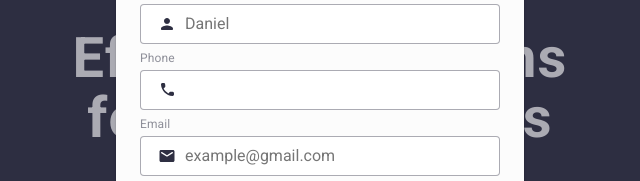
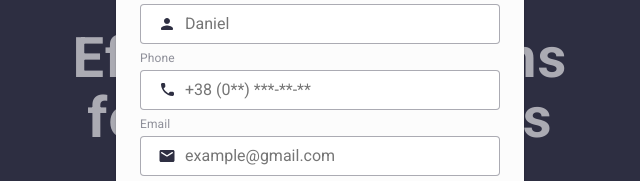
Before and after one commit to Levandowskyi/goit-markup-hw-07, a plain HTML site: page index.html in a window 1280 px wide. Both pictures are taken after a click on the button "Order Service". Shown: the part 232-413 px from the top of the page, 320-960 px from the left. Drawn offline with nearby package versions, Linux system fonts and the light colour scheme.

Commit message:
Update index.html

```diff
--- a/index.html
+++ b/index.html
@@ -475,7 +475,7 @@
         <label class="form-label" for="modal-phone">Phone</label>
         <div class="form-wrapper">
           <input class="form-field" type="tel" name="modal-phone" id="modal-phone" required
-            pattern="[\+]\d{2}\s[\(]\d{3}[\)]\s\d{3}[\-]\d{2}[\-]\d{2}" title="Формат має бути +38 0** *** ** **" />
+            pattern="[\+]\d{2}\s[\(]\d{3}[\)]\s\d{3}[\-]\d{2}[\-]\d{2}" title="Формат має бути +38 0** *** ** **" placeholder="+38 (0**) ***-**-**"/>
           <svg class="form-icon" width="18" height="24">
             <use href="./images/icons.svg#phone"></use>
           </svg>
```
